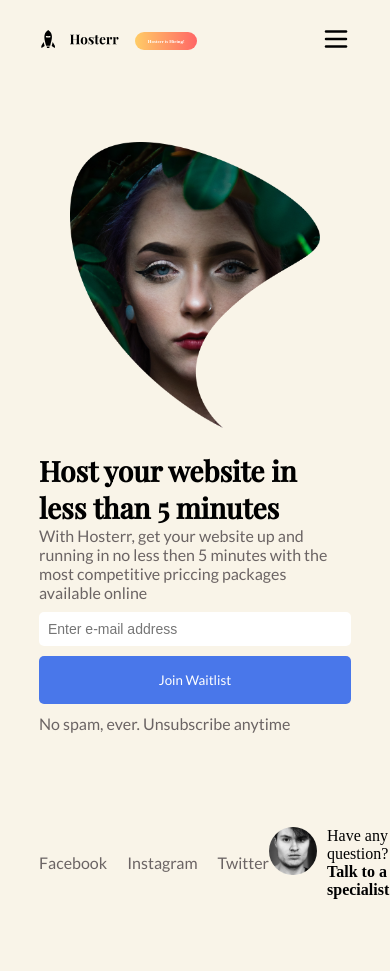
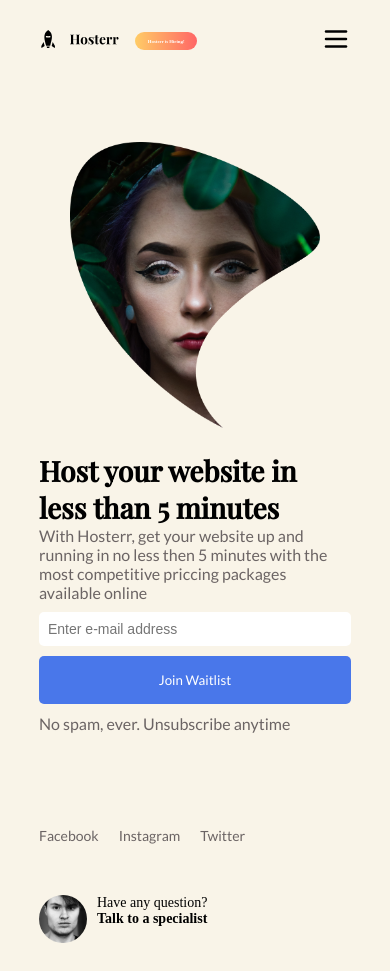
Before and after one commit to Satish9047/hosterr-landing, a React (Vite) app: page / in a window 390 px wide. Before the commit the page ends 923 px from the top, so only its background shows below. Built offline with nearby package versions, Linux system fonts and the light colour scheme.

Commit message:
add responsiveness to footer

```diff
--- a/src/components/Footer/footer.scss
+++ b/src/components/Footer/footer.scss
@@ -3,7 +3,13 @@
 .footer {
   padding: 0 10%;
   display: flex;
+  flex-direction: column;
   justify-content: space-between;
+  gap: 50px;
+
+  @include tablet {
+    flex-direction: row;
+  }
 
   &__social {
     list-style: none;
@@ -12,6 +18,7 @@
     gap: 20px;
 
     a {
+      font-size: 14px;
       text-decoration: none;
       font-family: $font-primary;
       color: rgb(107, 100, 100);
@@ -19,15 +26,23 @@
         color: $button-color;
         transition: all 0.3s ease-in-out;
       }
+
+      @include tablet {
+        font-size: 16px;
+      }
     }
   }
 
   &__qa {
     display: flex;
     gap: 10px;
+    font-size: 14px;
 
     span {
       font-weight: bolder;
     }
+    @include tablet {
+      font-size: 16px;
+    }
   }
 }
```
